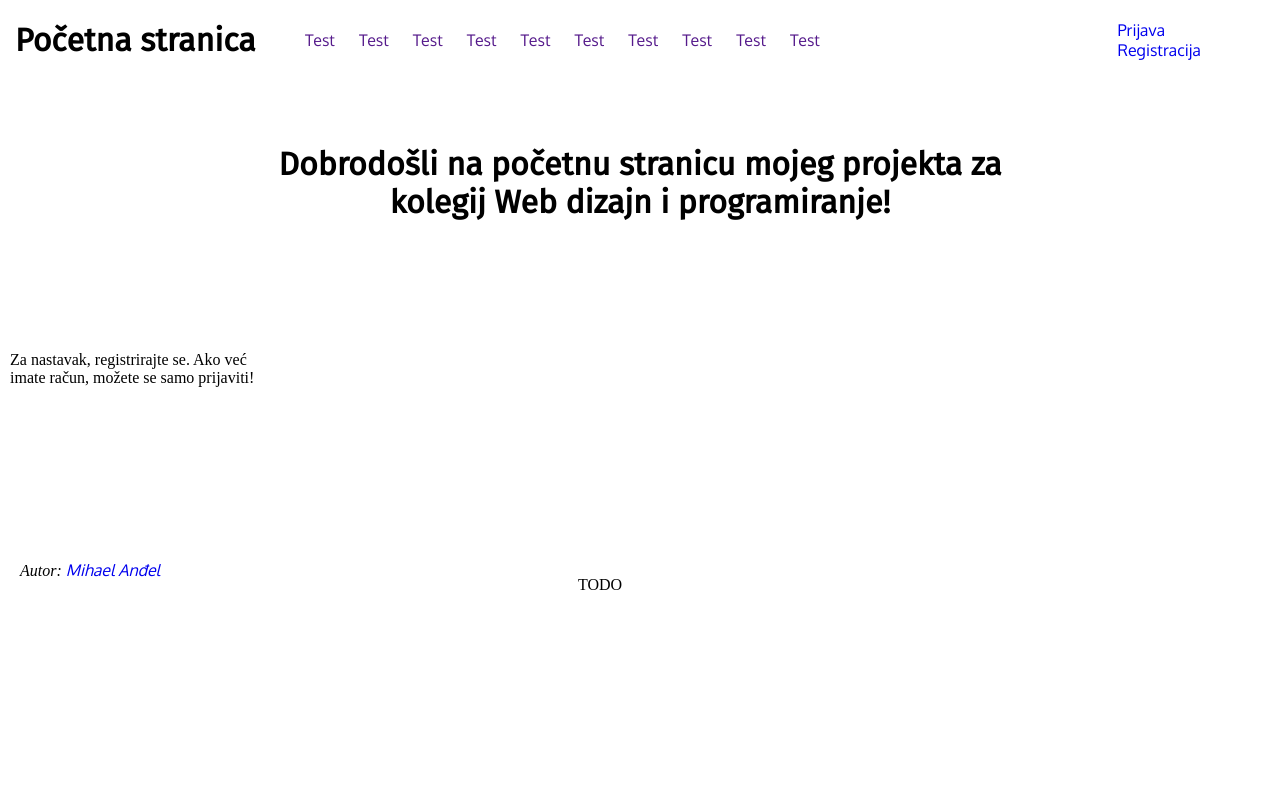
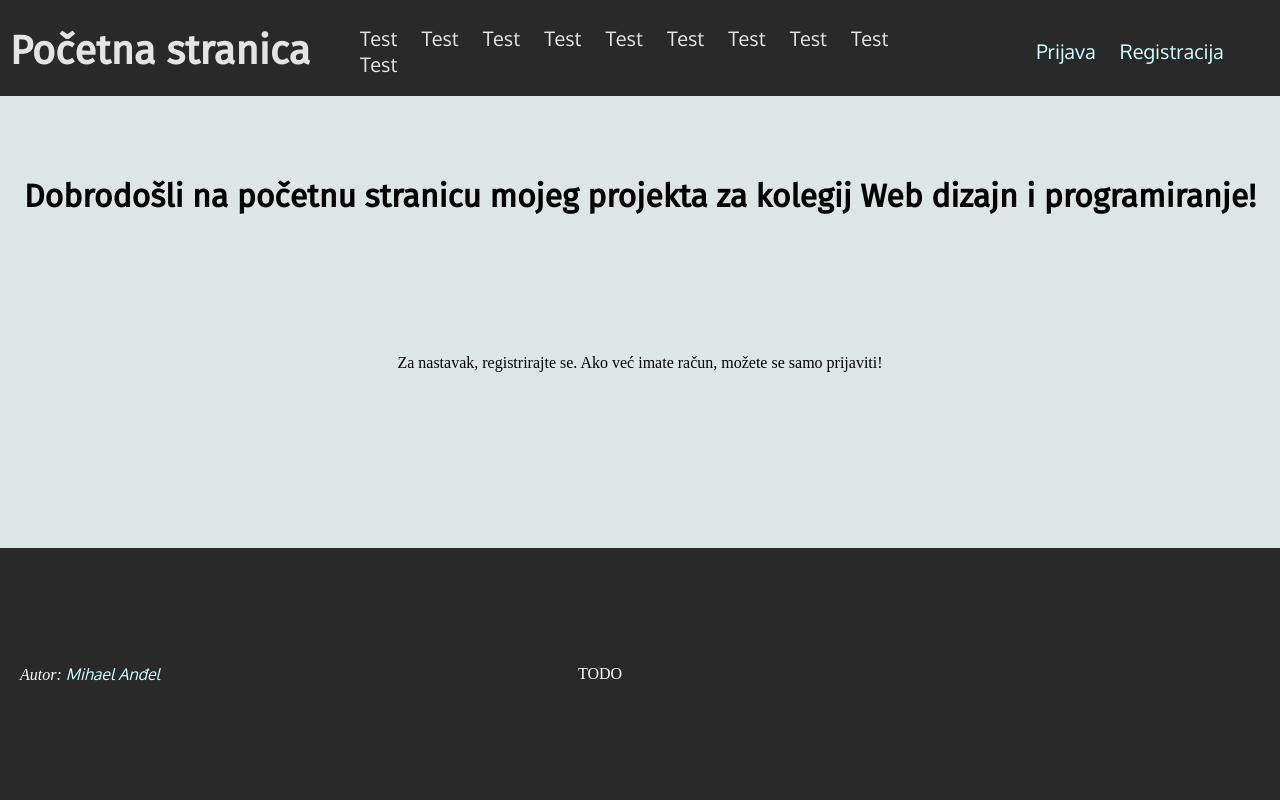
Before and after one commit to MihaelAndel/WebDiP_projekt, a PHP site: page / in a window 1280 px wide. Run offline with PHP 8.4, Linux system fonts and the light colour scheme.

Commit message:
Malo dizajna
Dizajn!

```diff
--- a/css/pocetna.css
+++ b/css/pocetna.css
@@ -1,25 +1,24 @@
 @import "style.css";
 
 header {
-    grid-template-columns: 20% 65% 15%;
+    grid-template-columns: 25% 50% 25%;
 }
 
 nav {
     grid-column-start: 2;
-    grid-column-end: 3;
 }
 
 nav.prijava-registracija {
     grid-column-start: 3;
-    grid-column-end: 3;
 }
 
 main {
-    grid-template-columns: 20% 60% auto;
+    grid-template-columns: auto auto auto;
     grid-template-rows: auto auto;
 }
 
 main p {
     grid-row-start: 2;
-    grid-row-end: 2;
+    grid-column-start: 2;
+    text-align: center;
 }
--- a/css/registracija.css
+++ b/css/registracija.css
@@ -1,10 +1,14 @@
 @import "style.css";
 
 header {
-    grid-template-columns: 85% 15%;
+    grid-template-columns: 25% 50% 25%;
 }
 
 input {
     display: block;
     margin: 8px 0px;
 }
+
+.prijava-registracija {
+    grid-column-start: 3;
+}
--- a/css/style.css
+++ b/css/style.css
@@ -7,9 +7,10 @@ html {
 body {
     height: 100%;
     display: grid;
-    grid-template-rows: 8% auto auto;
+    grid-template-rows: 12% auto auto;
     margin: 0;
     padding: 0;
+    background-color: rgb(222, 230, 229);
 }
 
 h1 {
@@ -22,24 +23,63 @@ a {
 }
 
 header {
-    margin: 0 15px;
+    color: rgb(228, 228, 228);
+    background-color: rgb(41, 41, 41);
     display: grid;
-    height: 0;
+    place-items: center;
     align-items: center;
+}
+
+header a {
+    color: rgb(212, 255, 255);
 }
 
 header h1 {
     grid-column-start: 1;
     grid-column-end: 1;
+    font-size: 40px;
 }
 
-header ul {
+ul {
     list-style-type: none;
 }
 
 header nav ul li {
+    font-family: 'Oxygen', sans-serif;
+    font-size: 20px;
     display: inline-block;
     margin: 0 20px 0 0;
+}
+
+.dropdown {
+    display: inline-block;
+    position: relative;
+}
+
+.dropdown-content {
+    display: none;
+    position: absolute;
+    min-width: 100px;
+    background-color: rgb(182, 255, 114);
+    font-size: 13px;
+}
+
+.dropdown-content a {
+    display: block;
+    padding: 5px;
+    border-bottom: 1px solid rgb(140, 223, 63);
+}
+
+.dropdown:hover .dropdown-content {
+    display: block;
+}
+
+.dropdown-content a:hover {
+    background-color: white;
+}
+
+.prijava-registracija a {
+    font-size: 20px;
 }
 
 main {
@@ -57,8 +97,15 @@ footer {
     display: grid;
     grid-row-start: 3;
     grid-row-end: 3;
-    padding: 5px 20px;
+    padding: 0 20px;
     grid-template-columns: 45% 45% 10%;
+    align-items: center;
+    background-color: rgb(41, 41, 41);
+    color: white;
+}
+
+footer a {
+    color: rgb(212, 255, 255);
 }
 
 footer address {
--- a/index.php
+++ b/index.php
@@ -14,16 +14,76 @@
         <h1 id="naslov">Početna stranica</h1>
         <nav>
             <ul>
-                <li><a href="">Test</a></li>
-                <li><a href="">Test</a></li>
-                <li><a href="">Test</a></li>
-                <li><a href="">Test</a></li>
-                <li><a href="">Test</a></li>
-                <li><a href="">Test</a></li>
-                <li><a href="">Test</a></li>
-                <li><a href="">Test</a></li>
-                <li><a href="">Test</a></li>
-                <li><a href="">Test</a></li>
+                <li class="dropdown">Test
+                    <div class="dropdown-content">
+                        <a href="">test test test test</a>
+                        <a href="">test</a>
+                        <a href="">test</a>
+                    </div>
+                </li>
+                <li class="dropdown">Test
+                    <div class="dropdown-content">
+                        <a href="">test</a>
+                        <a href="">test</a>
+                        <a href="">test</a>
+                    </div>
+                </li>
+                <li class="dropdown">Test
+                    <div class="dropdown-content">
+                        <a href=""></a>
+                        <a href=""></a>
+                        <a href=""></a>
+                    </div>
+                </li>
+                <li class="dropdown">Test
+                    <div class="dropdown-content">
+                        <a href=""></a>
+                        <a href=""></a>
+                        <a href=""></a>
+                    </div>
+                </li>
+                <li class="dropdown">Test
+                    <div class="dropdown-content">
+                        <a href=""></a>
+                        <a href=""></a>
+                        <a href=""></a>
+                    </div>
+                </li>
+                <li class="dropdown">Test
+                    <div class="dropdown-content">
+                        <a href=""></a>
+                        <a href=""></a>
+                        <a href=""></a>
+                    </div>
+                </li>
+                <li class="dropdown">Test
+                    <div class="dropdown-content">
+                        <a href=""></a>
+                        <a href=""></a>
+                        <a href=""></a>
+                    </div>
+                </li>
+                <li class="dropdown">Test
+                    <div class="dropdown-content">
+                        <a href=""></a>
+                        <a href=""></a>
+                        <a href=""></a>
+                    </div>
+                </li>
+                <li class="dropdown">Test
+                    <div class="dropdown-content">
+                        <a href=""></a>
+                        <a href=""></a>
+                        <a href=""></a>
+                    </div>
+                </li>
+                <li class="dropdown">Test
+                    <div class="dropdown-content">
+                        <a href=""></a>
+                        <a href=""></a>
+                        <a href=""></a>
+                    </div>
+                </li>
             </ul>
         </nav>
         <nav class="prijava-registracija">
--- a/obrasci/registracija.php
+++ b/obrasci/registracija.php
@@ -12,7 +12,7 @@
 <body>
     <header>
         <h1>Registracija</h1>
-        <nav>
+        <nav class="prijava-registracija">
             <ul>
                 <li> <a href="prijava.php">Prijava</a> </li>
                 <li> <a href="../index.php">Početna</a> </li>
```
Also changed, not shown: css/prijava.css (+5 -2 lines), php/baza.class.php (added, +74 -0 lines), php/izbornik.class.php (added, +40 -0 lines), php/sesija.class.php (added, +91 -0 lines).
